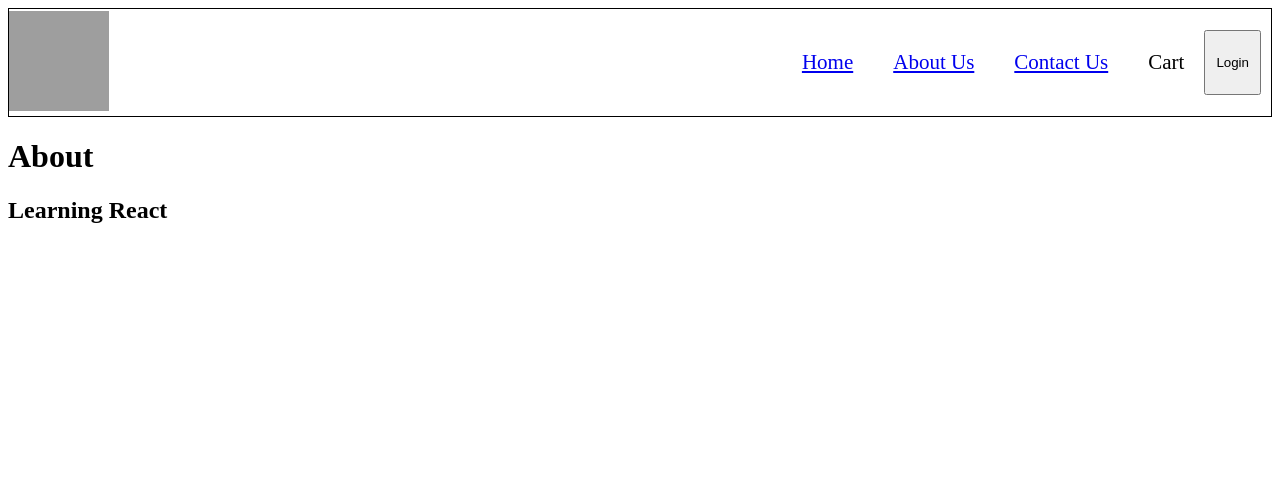
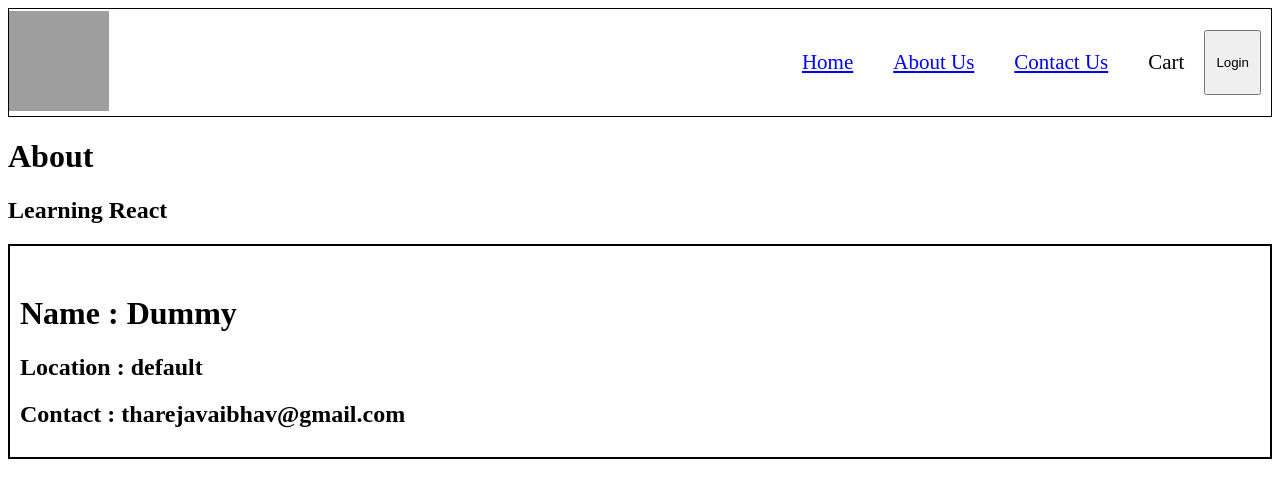
Before and after one commit to vaibhav395/NamasteReact, a React (Vite) app: page /about in a window 1280 px wide. Shown: the top 498 px of the page. Built offline with nearby package versions, Linux system fonts and the light colour scheme; no server answers; grey boxes are pictures that could not be loaded.

Commit message:
Let's get classy

```diff
--- a/index.css
+++ b/index.css
@@ -74,3 +74,8 @@
 .searchbtn{
     cursor: pointer;
 }
+.user-card{
+    padding: 10px;
+    border: 2px solid black;
+    margin-top: 10px;
+}
--- a/src/components/About.js
+++ b/src/components/About.js
@@ -1,10 +1,31 @@
-const About = ()=>{
+import User from "./User";
+import UserClass from "./UserClass";
+import React from "react";
+
+
+class About extends React.Component
+{
+    constructor(props){
+        super(props);
+
+        console.log("Parent Constructor");
+    }
+
+    componentDidMount(){
+        console.log("Parent Component did mount");
+    }
+
+    render(){
         return(
             <div>
+                {console.log("Parent Render")}
                 <h1>About</h1>
                 <h2>Learning React</h2>
+                <UserClass name = {"First (class component)"}/>
             </div>
         )
     }
+}
+
 
 export default About;
--- /dev/null
+++ b/src/components/User.js
@@ -0,0 +1,12 @@
+const User = (props)=>{
+    console.log(props);
+    return (
+        <div className="user-card">
+            <h1>Name : {props.name}</h1>
+            <h2>Location : Dehradun</h2>
+            <h2>Contact : tharejavaibhav@gmail.com</h2>
+        </div>
+    )
+}
+
+export default User;
--- /dev/null
+++ b/src/components/UserClass.js
@@ -0,0 +1,39 @@
+import React from "react";
+class UserClass extends React.Component{
+    constructor(props){
+        super(props);
+
+        this.state = {
+            userInfo : {
+                name:"Dummy",
+                location:"default"
+            }
+        }
+
+
+    }
+
+    async componentDidMount(){
+        const data = await fetch(" https://api.github.com/users/akshaymarch7");
+        const json = await data.json();
+        console.log(json);
+
+        this.setState({
+            userInfo : json,
+        })
+    }
+
+    render(){
+        return(
+            <div className="user-card">
+                <img src={this.state.userInfo.avatar_url}/>
+                <h1>Name : {this.state.userInfo.name}</h1>
+                <h2>Location : {this.state.userInfo.location}</h2>
+                <h2>Contact : tharejavaibhav@gmail.com</h2>
+
+            </div>
+        );
+    }
+}
+
+export default UserClass;
```
Lines whose indentation alone changed are shown as unchanged.
